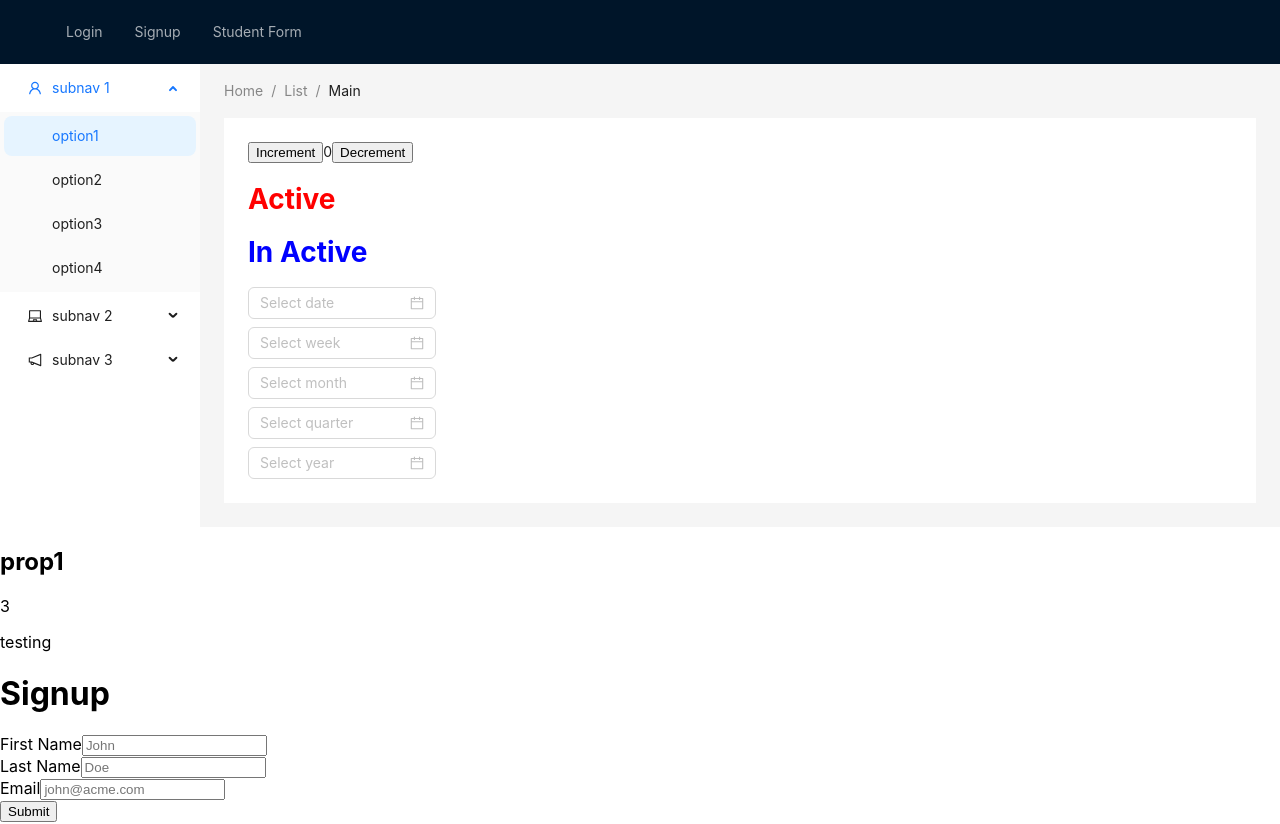
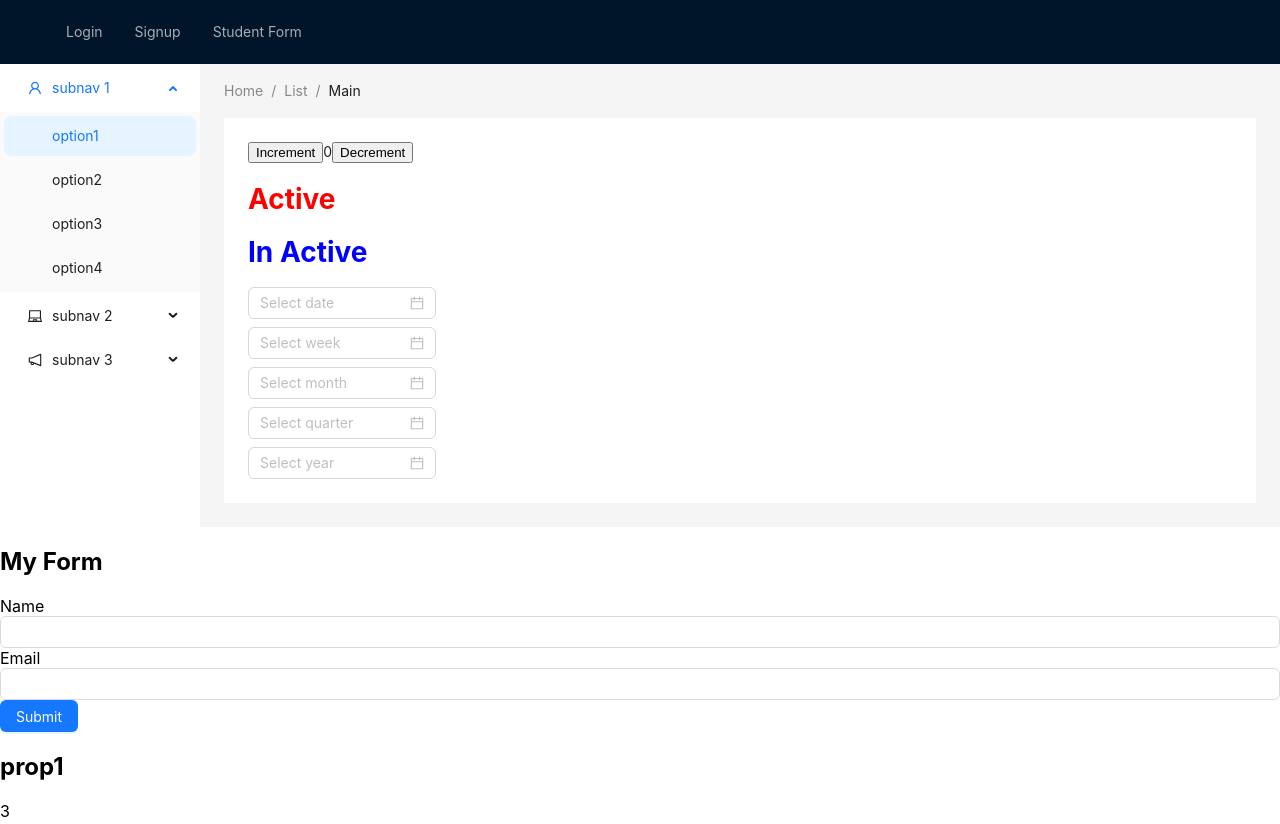
Before and after one commit to vigneshwaran-chandrasekaran/demo-automation-testing, a React (Create React App) app: page / in a window 1280 px wide. Shown: the top 824 px of the page. Built offline with nearby package versions, Linux system fonts and the light colour scheme.

Commit message:
new typescript based formik component added

```diff
--- a/src/App.tsx
+++ b/src/App.tsx
@@ -1,9 +1,10 @@
-import { Main, GoldForm } from "./components";
+import { Main, GoldForm, MyForm } from "./components";
 
 function App() {
   return (
     <div>
       <Main />
+      <MyForm />
       <GoldForm prop1="prop1" prop2={3}>
         <p>testing</p>
       </GoldForm>
--- /dev/null
+++ b/src/components/Sample.form.tsx
@@ -0,0 +1,50 @@
+import React from "react";
+import { Formik, Form, Field, ErrorMessage } from "formik";
+import { Input, Button, Alert } from "antd";
+import * as Yup from "yup";
+
+const validationSchema = Yup.object().shape({
+  name: Yup.string().required("Name is required"),
+  email: Yup.string().email("Invalid email").required("Email is required"),
+});
+
+const MyForm: React.FC = () => {
+  const initialValues = { name: "", email: "" };
+
+  const handleSubmit = (values: typeof initialValues) => {
+    console.log("Form submitted with values:", values);
+  };
+
+  return (
+    <div>
+      <h2>My Form</h2>
+      <Formik
+        initialValues={initialValues}
+        validationSchema={validationSchema}
+        onSubmit={handleSubmit}
+      >
+        {({ isSubmitting }) => (
+          <Form>
+            <div>
+              <label>Name</label>
+              <Field type="text" name="name" as={Input} />
+              <ErrorMessage name="name" component={Alert} />
+            </div>
+
+            <div>
+              <label>Email</label>
+              <Field type="text" name="email" as={Input} />
+              <ErrorMessage name="email" component={Alert} />
+            </div>
+
+            <Button type="primary" htmlType="submit" disabled={isSubmitting}>
+              Submit
+            </Button>
+          </Form>
+        )}
+      </Formik>
+    </div>
+  );
+};
+
+export default MyForm;
--- a/src/components/index.ts
+++ b/src/components/index.ts
@@ -1,3 +1,4 @@
 export { default as Counter } from './Counter';
 export { default as Main } from './Main';
 export { default as GoldForm } from './Gold.form';
+export { default as MyForm } from './Sample.form';
```
Also changed, not shown: package.json (+5 -4 lines), 1 other file (tests, documents, lock files or other folders).
